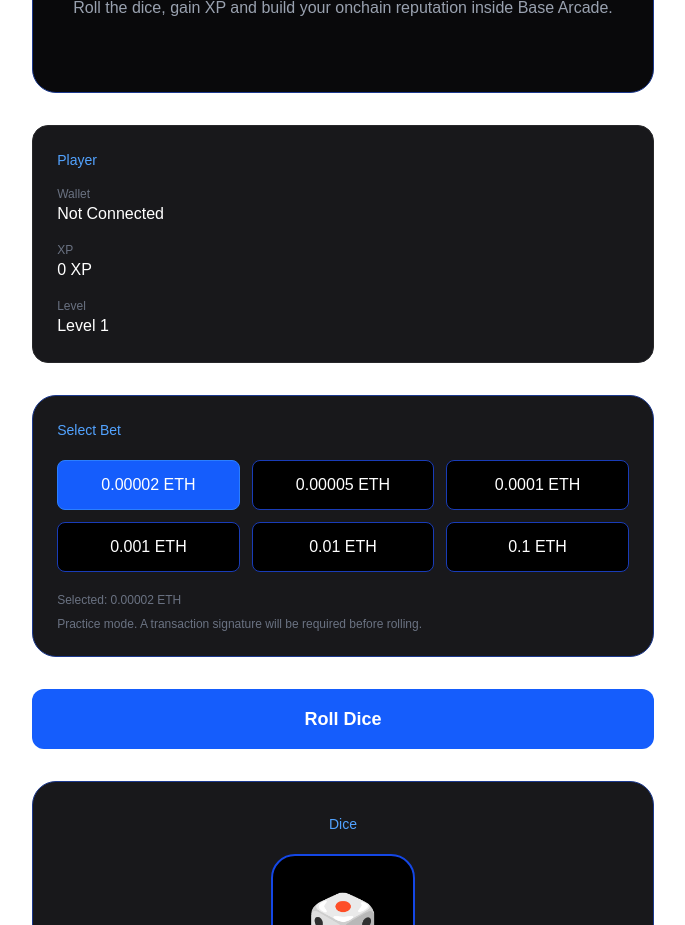
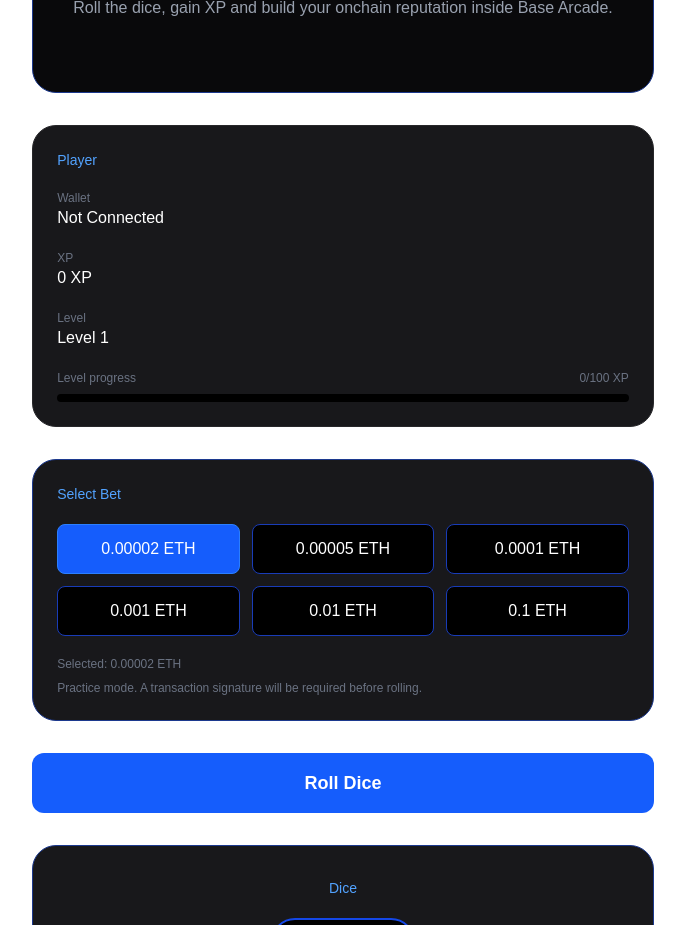
Before and after one commit to Piliyesi/base-pili, a Next.js app: page / in a window 1280 px wide. Shown: the part 1400-2325 px from the top of the page, without its empty margins (297-982 px from the left). Built offline with nearby package versions, Linux system fonts and the light colour scheme.

Commit message:
feat: add XP progression system

```diff
--- a/src/components/dice/DiceBoard.tsx
+++ b/src/components/dice/DiceBoard.tsx
@@ -11,6 +11,7 @@
   const [isRolling, setIsRolling] = useState(false);
   const [rollValue, setRollValue] = useState<number | null>(null);
   const [didWin, setDidWin] = useState<boolean | null>(null);
+  const [xp, setXp] = useState(0);
 
   function handleRoll() {
     setIsRolling(true);
@@ -31,6 +32,11 @@
       setFace(randomDice.face);
       setRollValue(randomDice.value);
       setDidWin(randomDice.value === 6);
+
+      if (randomDice.value === 6) {
+        setXp((currentXp) => currentXp + 10);
+      }
+
       setIsRolling(false);
     }, 1000);
   }
@@ -55,7 +61,7 @@
       </div>
 
       <div className="mt-8">
-        <PlayerPanel />
+        <PlayerPanel xp={xp} />
       </div>
 
       <div className="mt-8">
--- a/src/components/dice/PlayerPanel.tsx
+++ b/src/components/dice/PlayerPanel.tsx
@@ -1,45 +1,45 @@
-export default function PlayerPanel() {
+type PlayerPanelProps = {
+  xp: number;
+};
+
+export default function PlayerPanel({ xp }: PlayerPanelProps) {
+  const level = Math.floor(xp / 100) + 1;
+  const levelProgress = xp % 100;
+
   return (
-    <div className="rounded-2xl border border-zinc-800 bg-zinc-900 p-6">
+    <div className="rounded-3xl border border-zinc-800 bg-zinc-900 p-6">
+      <p className="mb-5 text-sm text-blue-400">Player</p>
 
-      <p className="mb-4 text-sm text-blue-400">
-        Player
-      </p>
-
-      <div className="space-y-4">
-
+      <div className="space-y-5">
         <div>
-          <p className="text-xs text-gray-500">
-            Wallet
-          </p>
-
-          <p className="font-medium text-white">
-            Not Connected
-          </p>
+          <p className="text-xs text-gray-500">Wallet</p>
+          <p className="font-medium text-white">Not Connected</p>
         </div>
 
         <div>
-          <p className="text-xs text-gray-500">
-            XP
-          </p>
-
-          <p className="font-medium text-white">
-            0 XP
-          </p>
+          <p className="text-xs text-gray-500">XP</p>
+          <p className="font-medium text-white">{xp} XP</p>
         </div>
 
         <div>
-          <p className="text-xs text-gray-500">
-            Level
-          </p>
-
-          <p className="font-medium text-white">
-            Level 1
-          </p>
+          <p className="text-xs text-gray-500">Level</p>
+          <p className="font-medium text-white">Level {level}</p>
         </div>
 
+        <div>
+          <div className="mb-2 flex justify-between text-xs text-gray-500">
+            <span>Level progress</span>
+            <span>{levelProgress}/100 XP</span>
+          </div>
+
+          <div className="h-2 overflow-hidden rounded-full bg-black">
+            <div
+              className="h-full rounded-full bg-blue-600 transition-all duration-300"
+              style={{ width: `${levelProgress}%` }}
+            />
+          </div>
+        </div>
       </div>
-
     </div>
   );
 }
```
